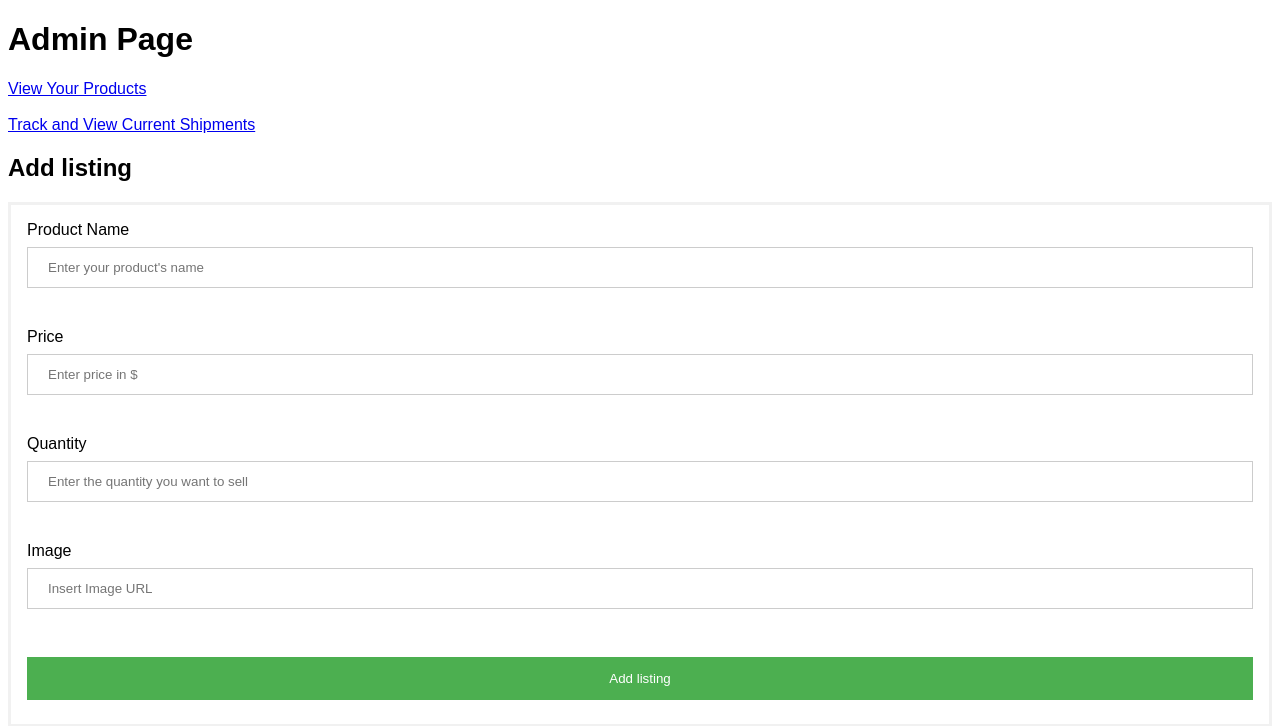
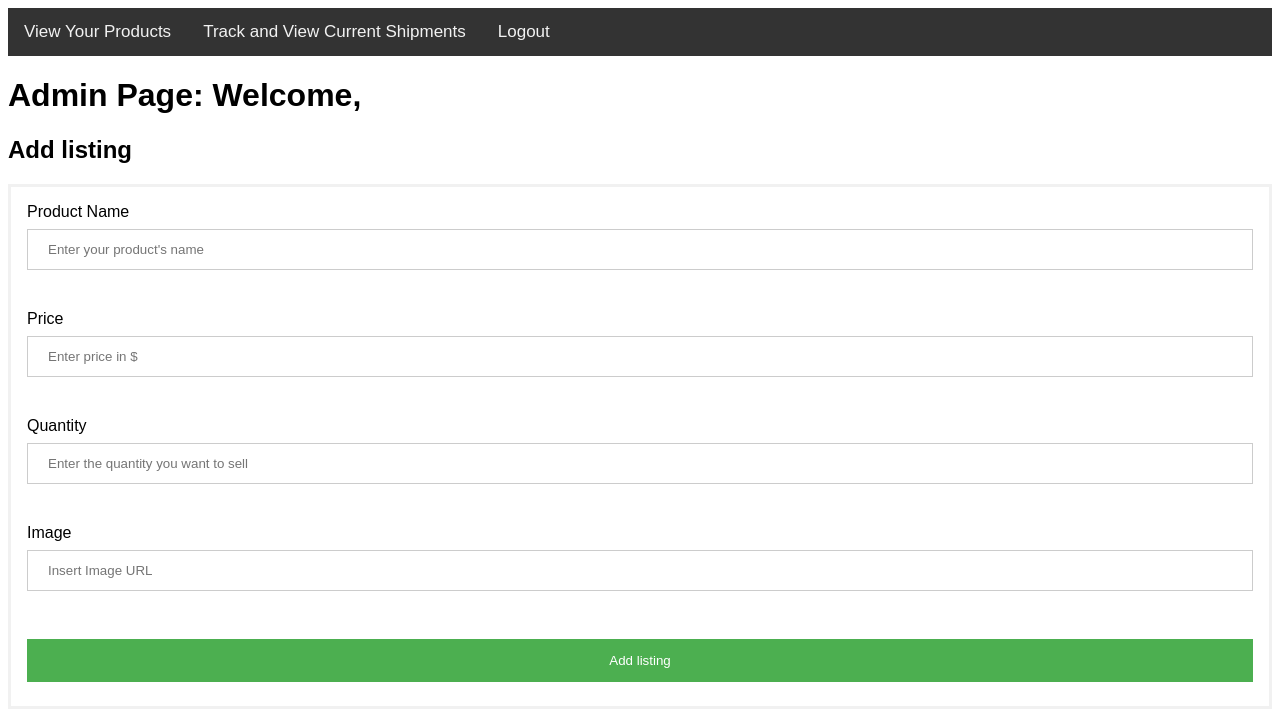
Before and after one commit to linhden2000/Databases-Project, a PHP site: page /Admin.html in a window 1280 px wide. Shown: the top 726 px of the page. Run offline with PHP 8.4, Linux system fonts and the light colour scheme.

Commit message:
add admin login

```diff
--- a/Admin.html
+++ b/Admin.html
@@ -39,13 +39,51 @@
         .container {
           padding: 16px;
         }
+
+        .topnav {
+          overflow: hidden;
+          background-color: #333;
+        }
+
+        .topnav a {
+          float: left;
+          color: #f2f2f2;
+          text-align: center;
+          padding: 14px 16px;
+          text-decoration: none;
+          font-size: 17px;
+        }
+
+        .topnav a:hover {
+          background-color: #ddd;
+          color: black;
+        }
+
+        .topnav a.active {
+          background-color: #4CAF50;
+          color: white;
+        }
   </style>
   </head>
   <body>
-    <h1>Admin Page</h1>
-    <a href="ViewProduct.html">View Your Products</a>
-    <br> <br>
-    <a href="ViewShipment.html">Track and View Current Shipments</a>
+
+    <div class="topnav">
+        <a href="ViewProduct.html">View Your Products</a>
+        <a href="ViewShipment.html">Track and View Current Shipments</a>
+        <a href="logout.php">Logout</a>
+    </div>
+    <h1>Admin Page: Welcome,
+        <?php
+        session_start();
+        if (isset($_SESSION['loggedin'])) {
+            echo $_SESSION['id'];
+        }
+        else
+        {
+            echo " guest";
+        }
+        ?>
+    </h1>
     <!-- Admin's current products -->
     <h2>Add listing</h2>
     <!-- Admin's add product to sell -->
```
Also changed, not shown: Authenticate.php (+6 -2 lines), home.php (+11 -2 lines).
